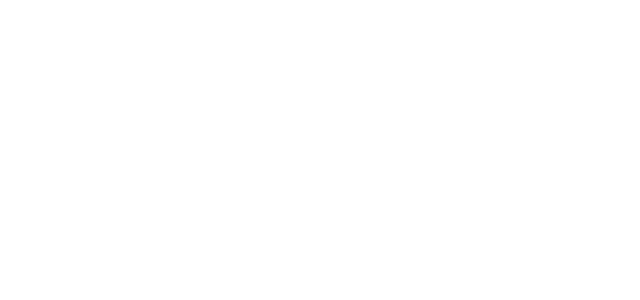
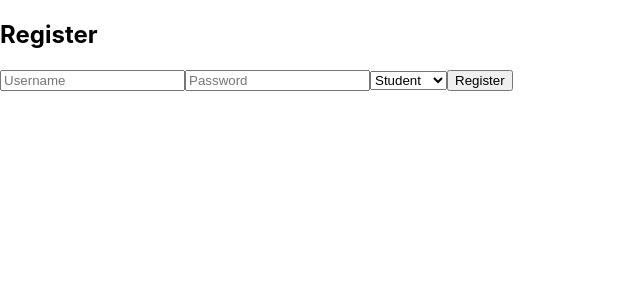
Before and after one commit to Akritchauhan/AI-Job-Portal, a React (Create React App) app in the folder frontend/: page /register in a window 1280 px wide. Before the commit this address had no page. Shown: the top 300 px of the page, without its empty margins (0-640 px from the left). Built offline with nearby package versions, Linux system fonts and the light colour scheme.

Commit message:
Added register feature

```diff
--- a/frontend/src/App.js
+++ b/frontend/src/App.js
@@ -1,11 +1,16 @@
 import { BrowserRouter, Routes, Route } from "react-router-dom";
 import Login from "./pages/Login";
+import Register from "./pages/Register";
+import Jobs from "./pages/Jobs";
+
 
 function App() {
   return (
     <BrowserRouter>
       <Routes>
         <Route path="/" element={<Login />} />
+        <Route path="/register" element={<Register />} />
+        <Route path="/jobs" element={<Jobs />} />
       </Routes>
     </BrowserRouter>
   );
--- /dev/null
+++ b/frontend/src/pages/Jobs.js
@@ -0,0 +1,36 @@
+import { useEffect, useState } from "react";
+import axios from "axios";
+
+export default function Jobs() {
+  const [jobs, setJobs] = useState([]);
+
+  useEffect(() => {
+    axios
+      .get("http://127.0.0.1:8000/api/jobs/", {
+        headers: {
+          Authorization: `Bearer ${localStorage.getItem("token")}`,
+        },
+      })
+      .then((res) => {
+        setJobs(res.data);
+      })
+      .catch((err) => {
+        console.log(err);
+      });
+  }, []);
+
+  return (
+    <div>
+      <h2>Jobs</h2>
+
+      {jobs.map((job) => (
+        <div key={job.id}>
+          <h3>{job.role}</h3>
+          <p>{job.company_name}</p>
+          <p>{job.description}</p>
+          <hr />
+        </div>
+      ))}
+    </div>
+  );
+}
--- a/frontend/src/pages/Login.js
+++ b/frontend/src/pages/Login.js
@@ -1,11 +1,15 @@
 import { useState } from "react";
 import axios from "axios";
+import { useNavigate } from "react-router-dom";
+import { Link } from "react-router-dom";
 
 export default function Login() {
   const [data, setData] = useState({
     username: "",
     password: "",
   });
+
+  const navigate = useNavigate(); // ✅ FIX
 
   const handleChange = (e) => {
     setData({ ...data, [e.target.name]: e.target.value });
@@ -16,6 +20,7 @@
       const res = await axios.post("http://127.0.0.1:8000/api/login/", data);
       localStorage.setItem("token", res.data.access);
       alert("Login successful");
+      navigate("/jobs");
     } catch (err) {
       alert("Login failed");
     }
@@ -39,6 +44,10 @@
       />
 
       <button onClick={handleLogin}>Login</button>
+
+      <p>
+        Don't have an account? <Link to="/register">Register</Link>
+      </p>
     </div>
   );
 }
--- a/frontend/src/pages/Register.js
+++ b/frontend/src/pages/Register.js
@@ -0,0 +1,41 @@
+import { useState } from "react";
+import axios from "axios";
+
+export default function Register() {
+  const [data, setData] = useState({
+    username: "",
+    password: "",
+    role: "student",
+  });
+
+  const handleChange = (e) => {
+    setData({ ...data, [e.target.name]: e.target.value });
+  };
+
+  const handleRegister = async () => {
+    try {
+      const res = await axios.post("http://127.0.0.1:8000/api/register/", data);
+      console.log(res.data);
+      alert("Registered successfully");
+    } catch (err) {
+      console.log(err.response.data); // 🔥 IMPORTANT
+      alert("Registration failed");
+    }
+  };
+
+  return (
+    <div>
+      <h2>Register</h2>
+
+      <input name="username" placeholder="Username" onChange={handleChange} />
+      <input name="password" type="password" placeholder="Password" onChange={handleChange} />
+
+      <select name="role" onChange={handleChange}>
+        <option value="student">Student</option>
+        <option value="recruiter">Recruiter</option>
+      </select>
+
+      <button onClick={handleRegister}>Register</button>
+    </div>
+  );
+}
```
